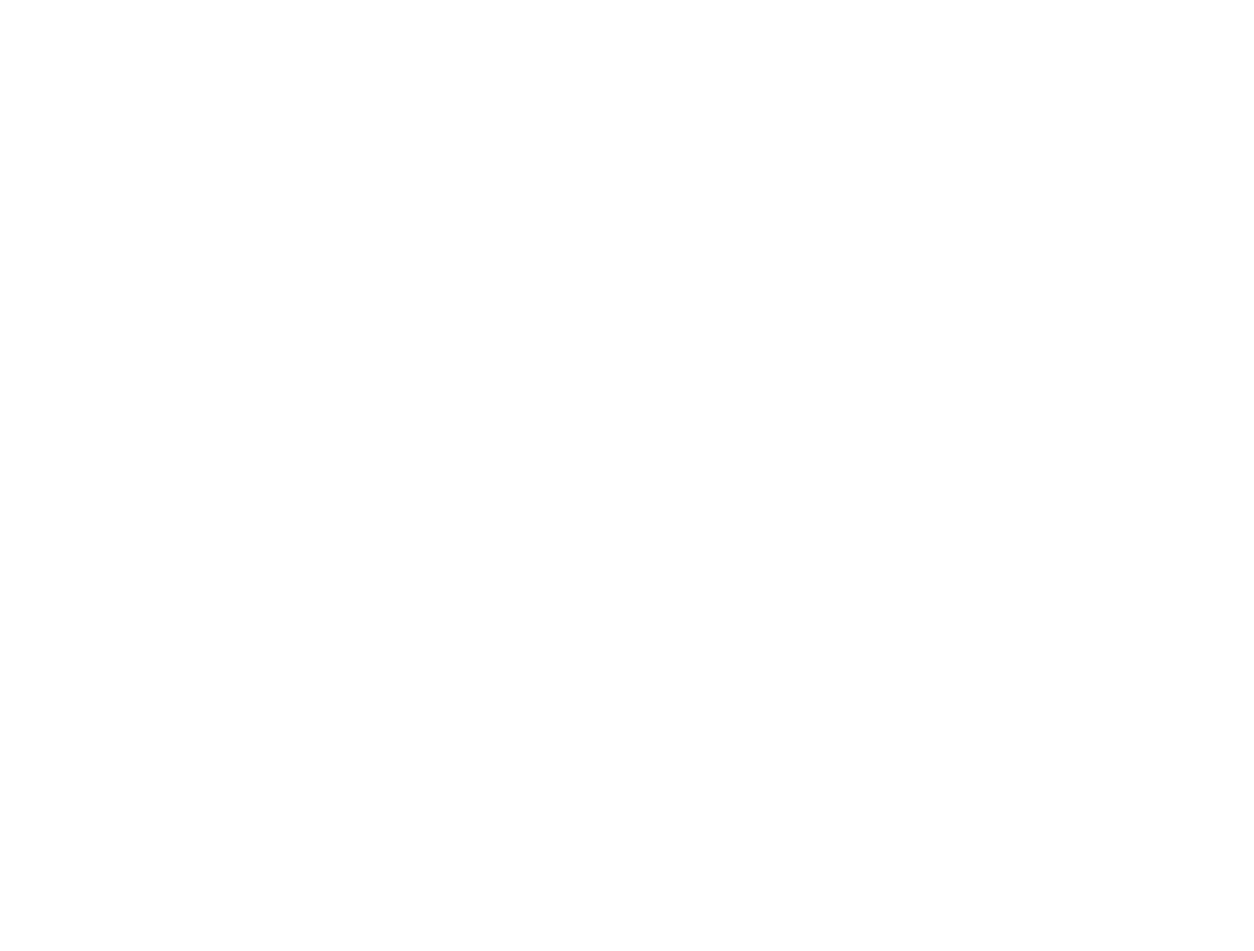
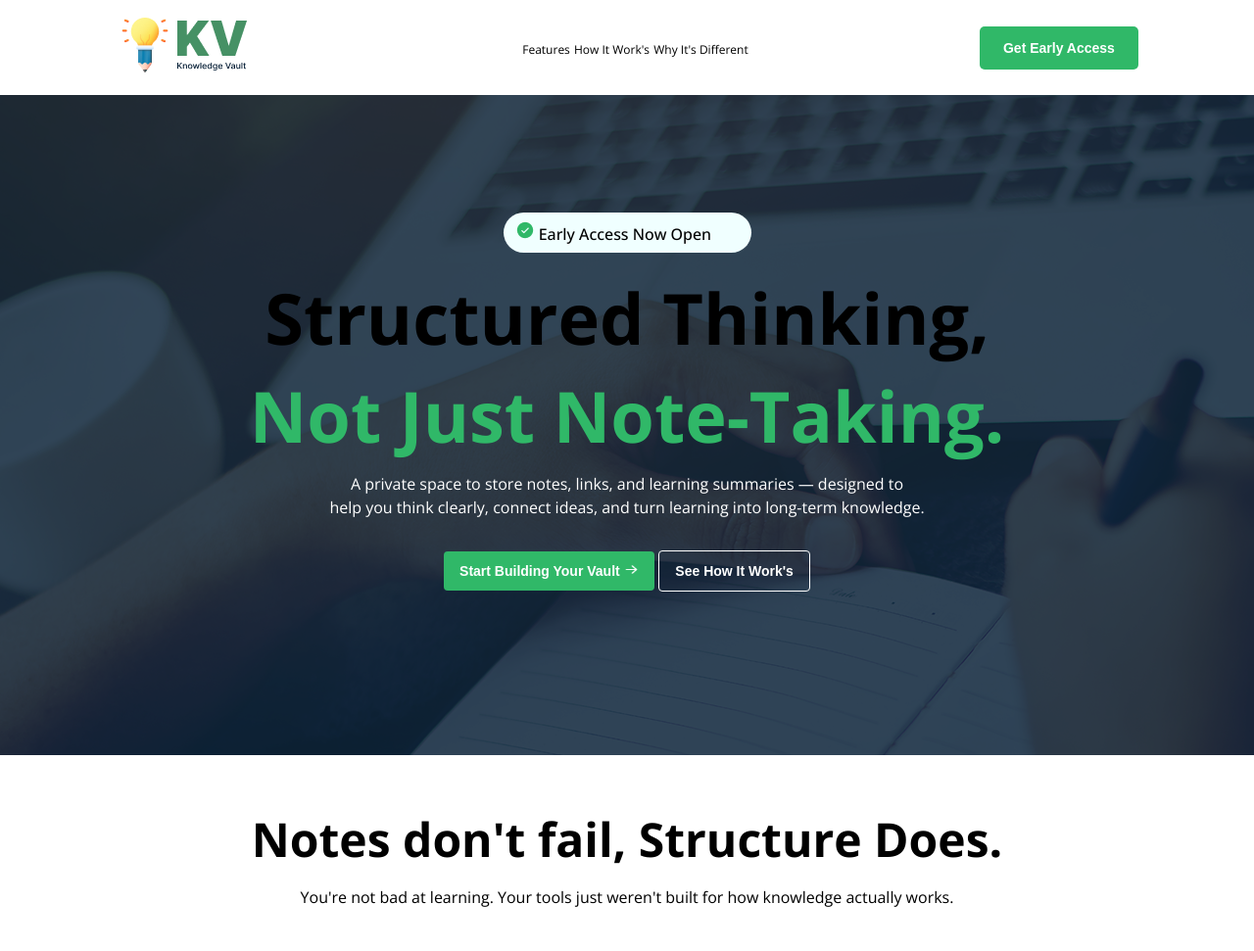
Before and after one commit to nazmulhasan147/Assignment-01, a plain HTML site: page index.html in a window 1280 px wide. Shown: the whole page at 98% size. Before the commit the page ends 800 px from the top, so only its background shows below. Drawn offline with nearby package versions, Linux system fonts and the light colour scheme.

Commit message:
Something

```diff
--- a/index.html
+++ b/index.html
@@ -5,9 +5,76 @@
     <meta name="viewport" content="width=device-width, initial-scale=1.0">
     <title>Document</title>
     <link rel="stylesheet" href="style.css">
+    <link rel="preconnect" href="https://fonts.googleapis.com">
+   <link rel="preconnect" href="https://fonts.gstatic.com" crossorigin>
+   <link href="https://fonts.googleapis.com/css2?family=Fira+Sans:ital,wght@0,100;0,200;0,300;0,400;0,500;0,600;0,700;0,800;0,900;1,100;1,200;1,300;1,400;1,500;1,600;1,700;1,800;1,900&family=Inter:ital,opsz,wght@0,14..32,100..900;1,14..32,100..900&family=Open+Sans:ital,wght@0,300..800;1,300..800&display=swap" rel="stylesheet">
 </head>
-<body>
+<body class="inter">
+    <header class="nav-parent">
+        <nav>
+            <img src="assets/logo-navbar.png" alt="">
+        </nav>
+        <nav class="nav-list">
+            <ul>
+                <li><a href=""></a>Features</li>
+                <li><a href=""></a>How It Work's</li>
+                <li><a href=""></a>Why It's Different</li>
+            </ul>
+        </nav>
+        <nav>
+            <button class="My-btn">Get Early Access</button>
+        </nav>
 
+    </header>
+
+    <main>
+        <section class="banner-parent">
+            <div class="banner-head">
+                <img src="assets/CheckCircle.png" alt="">
+                <span>Early Access Now Open</span>
+            </div>
+            <div class="banner-down">
+                <h1 class="h1">Structured Thinking,</h1>
+                <h1 class="h1" id="h2">Not Just Note-Taking.</h1>
+            </div>
+            <div class="banner-last">
+                <p>A private space to store notes, links, and learning summaries — designed to</p>
+                <p> help you think clearly, connect ideas, and turn learning into long-term knowledge.</p>
+            </div>
+            <div id="btn">
+                 <button id="btn1"> Start Building Your Vault <img id="png" src="assets/ArrowRight.png" alt=""></button>
+                 <button id="btn2">See How It Work's</button>
+            </div>
+
+        </section>
+
+        <section>
+            <div class="middle-parent">
+                <h1 id="header">Notes don't fail, Structure Does.</h1>
+                <p>You're not bad at learning. Your tools just weren't built for how knowledge actually works.</p>
+            </div>
+            <div>
+                <div>
+
+                </div>
+                <div>
+
+                </div>
+                <div>
+
+                </div>
+                <div>
+
+                </div>
+            </div>
+
+        </section>
+
+    </main>
+
+    <footer>
+
+    </footer>
 
 </body>
 </html>
--- a/style.css
+++ b/style.css
@@ -0,0 +1,127 @@
+/*Universal Selector*/
+*{
+    margin: 0px;
+    border: 0px;
+}
+
+.inter {
+  font-family: "Open Sans", sans-serif;
+  font-optical-sizing: auto;
+
+}
+
+
+
+/*Shared Selector*/
+.My-btn{
+    width: 162px;
+    height: 44px;
+    padding: 12px 16px 12px 16px;
+    align-items: center;
+    font-size: 14px;
+    font-weight: 600;
+    border-radius: 5px;
+    background-color: #30B868;
+    color: rgba(255, 255, 255, 1);
+}
+
+
+
+/*Main Selector*/
+.nav-parent{
+    width: 100%;
+    display: flex;
+    justify-content: space-around;
+    padding: 16px 0px 16px 0px;
+    align-items: center;
+    margin: 0 auto;
+}
+.nav-parent .nav-list li{
+    display: inline;
+    gap: 48px;
+    font-size: 12px;
+    list-style:none;
+}
+.banner-parent{
+    background-image: url(./assets/hero-bg.png);
+    margin: 0 auto;
+    padding: 120px 120px 190px 120px;
+    background-repeat: no-repeat;
+}
+.banner-parent .banner-head{
+    margin: 0 auto;
+    background-color: azure;
+    width: 229px;
+    font-weight: 500;
+    padding: 8px 12px 8px 12px;
+    border-radius: 50px;
+    align-items: center;
+    justify-content: center;
+    margin-bottom: 24px;
+}
+.banner-head span {
+    color:var(--#30B868, rgba(70, 145, 101, 1)) ;
+}
+.banner-down h1{
+    margin: 0 auto;
+    text-align: center;
+    font-weight: 700;
+    font-size: 72px;
+    line-height: 84px;
+    margin-bottom: 16px;
+}
+#h2{
+    color: rgba(48, 184, 104, 1);
+}
+.banner-last{
+    text-align: center;
+    color:  rgba(255, 255, 255, 1);
+    line-height: 24px;
+    font-size: 18;
+    font-weight: 400;
+    margin-bottom: 32px;
+}
+#btn{
+    text-align: center;
+    gap: 30px;
+}
+#png{
+    width: 15.63px;
+    height: 13.13px;
+}
+#btn1{
+    background-color: #30B868;
+    border-radius: 4px;
+    padding: 12px 16px 12px 16px;
+    align-items: center;
+    justify-items: center;
+    font-size: 14px;
+
+    font-weight: 600;
+    color:rgba(255, 255, 255, 1) ;
+}
+#btn2{
+    background: transparent;
+    border: 1px solid rgba(255, 255, 255, 1) ;
+    border-radius: 4px;
+    padding: 12px 16px 12px 16px;
+     align-items: center;
+    font-size: 14px;
+    font-weight: 600;
+    color:rgba(255, 255, 255, 1) ;
+}
+.middle-parent{
+    padding: 30px 120px 44px 120px;
+    text-align: center;
+}
+#header{
+    font-size: 48px;
+    font-weight: 700;
+    margin-bottom: 16px;
+}
+#header2{
+    font-size: 16px;
+    font-weight: 400;
+    color: var(--#627382, rgba(98, 115, 130, 1));
+    margin-bottom: 44px;
+}
```
Also changed, not shown: assets/play.png (added).
